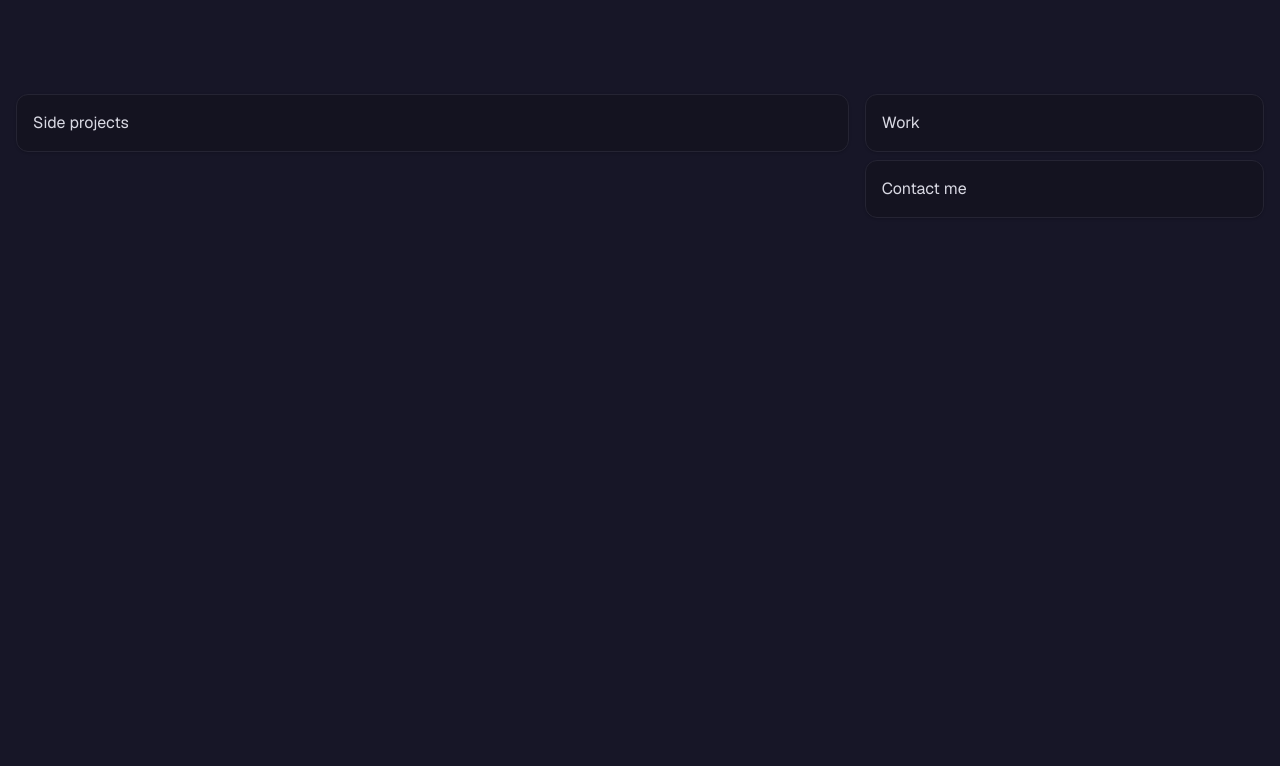
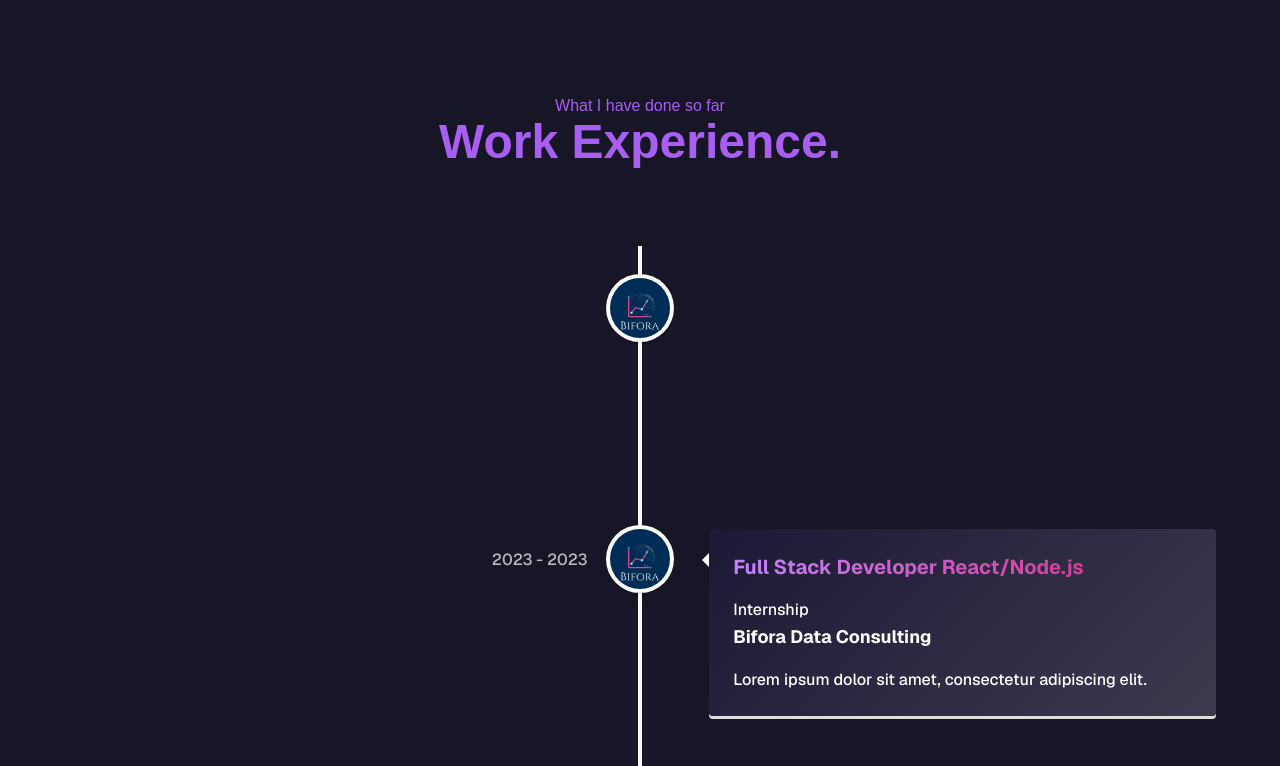
Before and after one commit to naguib-med/naguib-portfolio-v2, a Next.js app: page / in a window 1280 px wide. Shown: the part 554-1320 px from the top of the page. Before the commit the page ends 868 px from the top, so only its background shows below. Built offline with nearby package versions, Linux system fonts and the light colour scheme; a web font is replaced by a local one.

Commit message:
feat: added section expÃerience

```diff
--- /dev/null
+++ b/app/_components/Experience.tsx
@@ -0,0 +1,92 @@
+"use client";
+import { VerticalTimeline, VerticalTimelineElement } from "react-vertical-timeline-component";
+import Image, { StaticImageData } from "next/image";
+import bifora from "./images/company/bifora.jpg";
+import "react-vertical-timeline-component/style.min.css";
+import React from "react";
+
+interface ExperienceCardProps {
+    title: string;
+    company: string;
+    type: string;
+    date: string;
+    description: string;
+    icon: string | StaticImageData;
+}
+
+const ExperienceCard: React.FC<ExperienceCardProps> = ({ title, company, type, date, description, icon }) => {
+    return (
+        <VerticalTimelineElement
+            visible
+            contentStyle={{
+                background: "linear-gradient(135deg, #1d1836 0%, #3c3b4d 100%)",
+                color: "#fff"
+            }}
+            contentArrowStyle={{ borderRight: "7px solid #fff" }}
+            date={date}
+            iconStyle={{ background: "#fff", color: "#fff" }}
+            icon={
+                <div className="relative group">
+                    <Image
+                        width={100}
+                        height={100}
+                        src={icon}
+                        alt={`${company} logo`}
+                        className="rounded-full transition-transform duration-300 group-hover:scale-110 group-hover:shadow-xl"
+                    />
+                </div>
+            }
+        >
+            <h3 className="text-xl font-bold bg-clip-text text-transparent bg-gradient-to-r from-purple-400 to-pink-600">
+                {title}
+            </h3>
+            <p className="text-sm font-bold">{type}</p>
+            <h4 className="text-lg font-bold">{company}</h4>
+            <p className="text-base">{description}</p>
+        </VerticalTimelineElement>
+    );
+};
+
+const experiences = [
+    {
+        title: "Software Developer",
+        company: "Company",
+        type: "Internship",
+        date: "2021 - Present",
+        description: "Lorem ipsum dolor sit amet, consectetur adipiscing elit.",
+        icon: bifora
+    },
+    {
+        title: "Full Stack Developer React/Node.js",
+        company: "Bifora Data Consulting",
+        type: "Internship",
+        date: "2023 - 2023",
+        description: "Lorem ipsum dolor sit amet, consectetur adipiscing elit.",
+        icon: bifora
+    },
+    {
+        title: "Full Stack Developer React/Node.js",
+        company: "Bifora Data Consulting",
+        type: "Work-study",
+        date: "2023 - 2024",
+        description: "Développement d'une application web de gestion de Comptes Rendus d'Activités (CRA) pour les consultants de l'entreprise.",
+        icon: bifora
+    },
+];
+
+export const Experience: React.FC = () => {
+    return (
+        <section className="flex flex-col items-center">
+            <p className="text-primary font-caption">What I have done so far</p>
+            <h2 className="text-5xl font-bold font-caption text-primary">Work Experience.</h2>
+
+            <div className="mt-20 w-full">
+                <VerticalTimeline layout="2-columns">
+                    {experiences.map((experience, index) => (
+                        <ExperienceCard key={index} {...experience} />
+                    ))}
+                </VerticalTimeline>
+            </div>
+        </section>
+    );
+};
--- a/app/_components/Section.tsx
+++ b/app/_components/Section.tsx
@@ -3,7 +3,7 @@ import { cn } from "@/lib/utils";
 
 export const Section = (props: PropsWithChildren<{ className?: string }>) => {
   return (
-    <section className={cn("max-w-3x px-4 mx-auto", props.className)}>
+    <section className={cn("max-w-7xl px-4 mx-auto", props.className)}>
       {props.children}
     </section>
   );
--- a/app/globals.css
+++ b/app/globals.css
@@ -67,3 +67,22 @@ body {
     @apply bg-background text-foreground;
   }
 }
+
+@keyframes fadeIn {
+  from {
+    opacity: 0;
+    transform: translateY(10px);
+  }
+  to {
+    opacity: 1;
+    transform: translateY(0);
+  }
+}
+
+.animate-fade-in {
+  animation: fadeIn 0.6s ease-out forwards;
+}
+
+.opacity-0 {
+  opacity: 0;
+}
--- a/app/page.tsx
+++ b/app/page.tsx
@@ -1,7 +1,7 @@
 import { Header } from "./_components/Header";
 import { Hero } from "./_components/Hero";
 import { Spacing } from "./_components/Spacing";
-import {Status} from "@/app/_components/Status";
+import {Experience} from "@/app/_components/Experience";
 
 export default function Home() {
   return (
@@ -11,8 +11,7 @@ export default function Home() {
       <Spacing size="md" />
       <Hero />
       <Spacing size="md" />
-      <Status />
-
+        <Experience />
         <Spacing size="md"/>
     </main>
   );
--- a/package.json
+++ b/package.json
@@ -22,6 +22,7 @@
     "next": "14.2.14",
     "react": "^18",
     "react-dom": "^18",
+    "react-intersection-observer": "^9.13.1",
     "react-next-tilt": "^0.4.3",
     "react-vertical-timeline-component": "^3.6.0",
     "tailwind-merge": "^2.5.2",
@@ -31,6 +32,7 @@
     "@types/node": "^20",
     "@types/react": "^18",
     "@types/react-dom": "^18",
+    "@types/react-vertical-timeline-component": "^3.3.6",
     "eslint": "^8",
     "eslint-config-next": "14.2.14",
     "postcss": "^8",
```
Also changed, not shown: app/_components/images/company/bifora.jpg (added), 1 other file (tests, documents, lock files or other folders).
